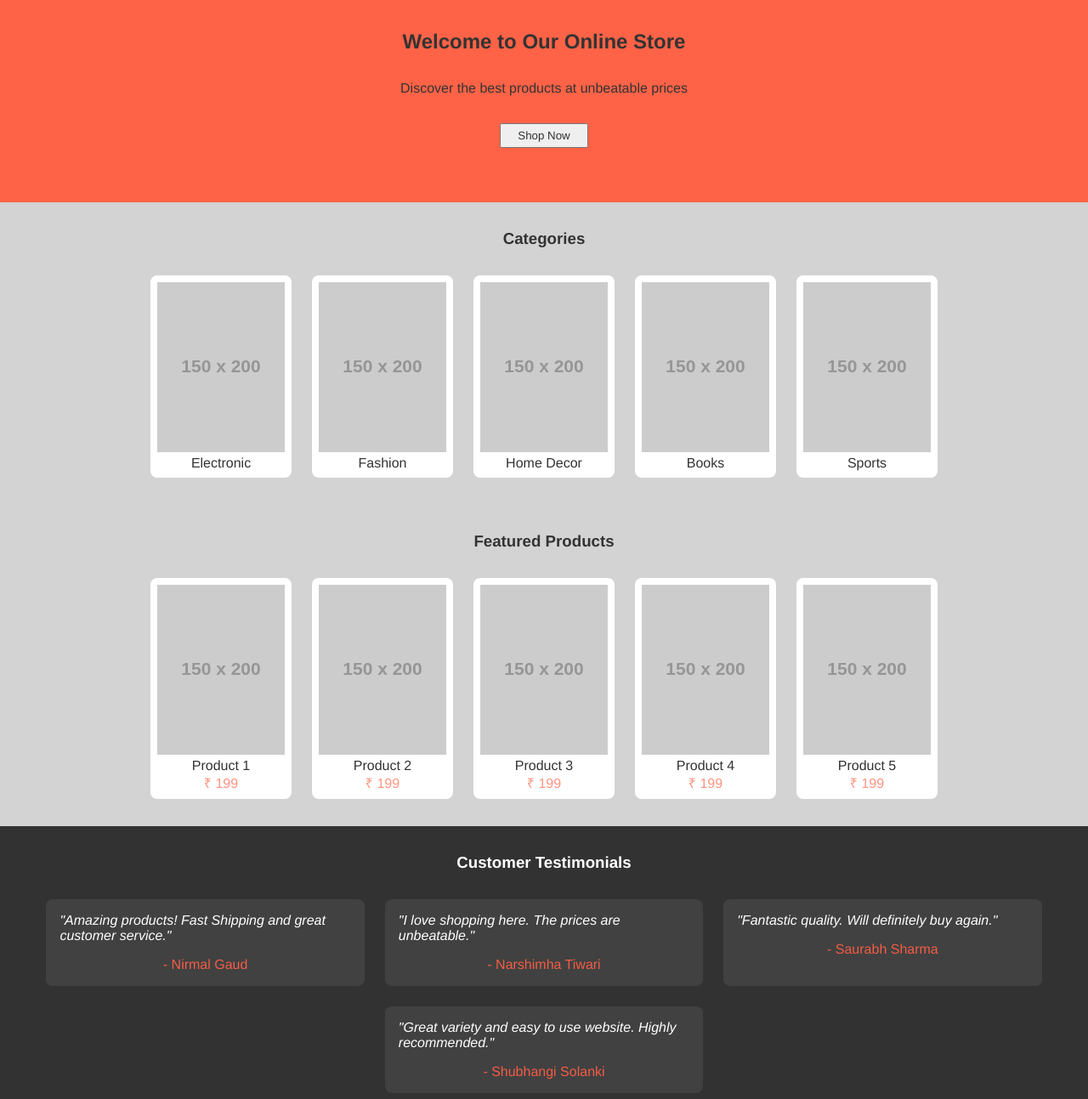
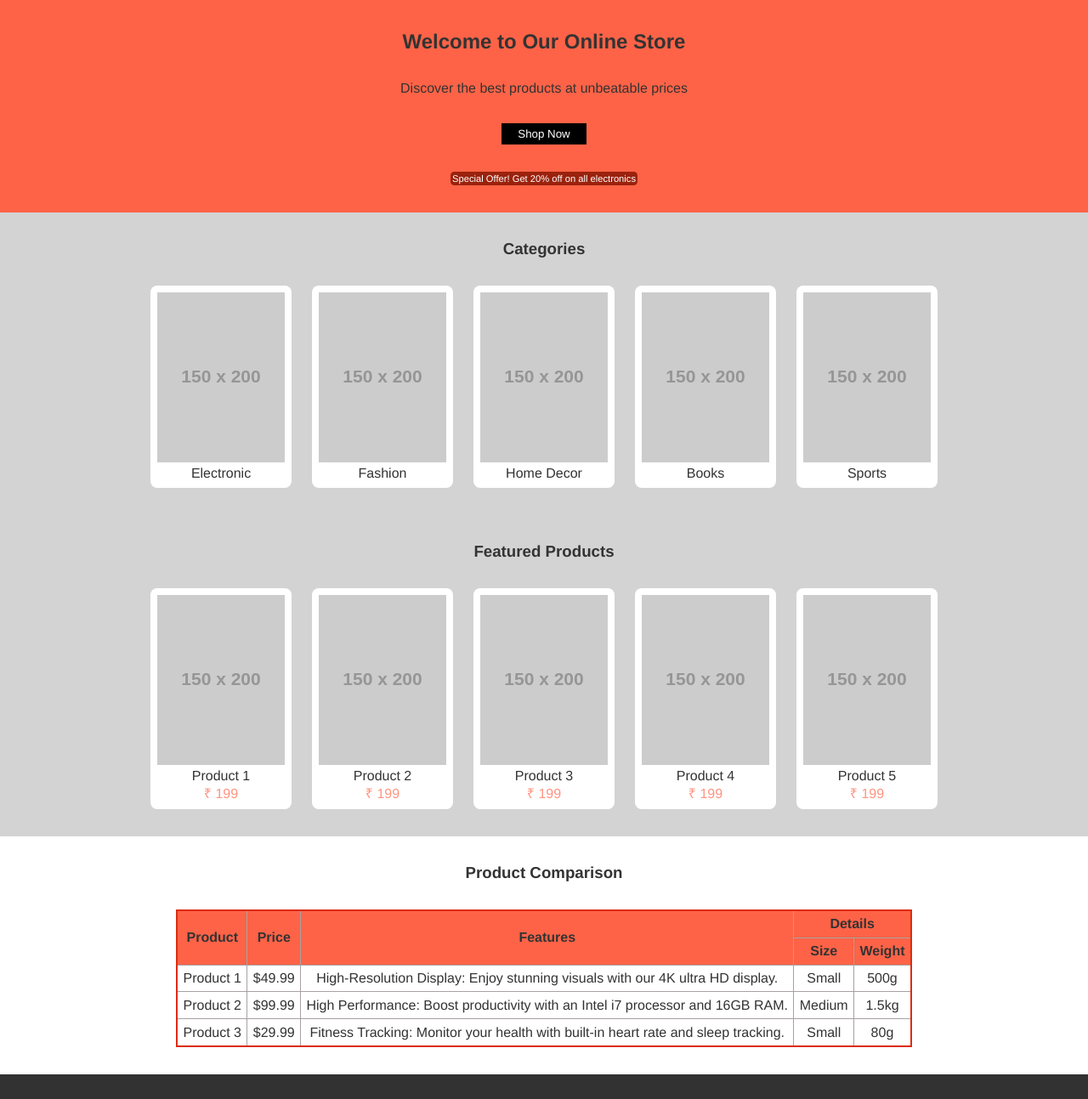
Before and after one commit to AkashBadonia/e-commerce-project, a plain HTML site: page index.html in a window 1280 px wide. Shown: the part 115-1408 px from the top of the page at 85% size. Drawn offline with Linux system fonts and the light colour scheme; placeholder pictures from the web are drawn by us.

Commit message:
added Product comparison section and updated styling.

```diff
--- a/index.html
+++ b/index.html
@@ -12,11 +12,7 @@
       <!-- navbar  -->
       <nav id="landPageNavbar" class="displayFlex">
         <div class="logo">
-          <img
-            src="https://via.placeholder.com/150x50?text=ShopLogo%22%3E"
-            alt=""
-            id="logoImg"
-          />
+          <img src="https://via.placeholder.com/150x50?text=ShopLogo%22%3E" alt="" id="logoImg" />
         </div>
         <div class="navLinks">
           <ul id="navLinksUl" class="horizontalList">
@@ -33,26 +29,20 @@
               <a href="">Contact</a>
             </li>
             <li class="navLiItems">
-              <a href="./login.html">Login</a>
+              <a href="./login.html" target="_blank">Login</a>
             </li>
           </ul>
         </div>
       </nav>
     </header>
     <main id="landPageMainSec">
-      <section
-        id="heroSec"
-        class="displayFlex flexColumn alignJustifyCenter paddingLeftRight"
-      >
+      <section id="heroSec" class="displayFlex flexColumn alignJustifyCenter paddingLeftRight">
         <div class="container displayFlex flexColumn alignJustifyCenter">
-          <h2 id="heroSecHead" class="mainHeading heroSecChild">
-            Welcome to Our Online Store
-          </h2>
-          <p id="heroSecPara" class="heroSecChild">
-            Discover the best products at unbeatable prices
-          </p>
+          <h2 id="heroSecHead" class="mainHeading heroSecChild">Welcome to Our Online Store</h2>
+          <p id="heroSecPara" class="heroSecChild">Discover the best products at unbeatable prices</p>
           <button class="btn heroSecChild" id="heroSecBtn">Shop Now</button>
         </div>
+        <div id="specialOffer">Special Offer! Get 20% off on all electronics</div>
       </section>
       <section id="categorySec">
         <div class="container displayFlex flexColumn alignJustifyCenter">
@@ -60,52 +50,31 @@
             <h3 class="sectionHead">Categories</h3>
           </div>
           <div class="cardContainer displayFlex">
-            <div
-              id="electronicCategory"
-              class="indivisulCard displayFlex flexColumn"
-            >
+            <div id="electronicCategory" class="indivisulCard displayFlex flexColumn">
               <div class="imgCont">
-                <img
-                  src="https://placehold.co/150x200?text=Electronic"
-                  alt=""
-                />
+                <img src="https://placehold.co/150x200?text=Electronic" alt="" />
               </div>
               <div class="nameCont textAlignCenter">Electronic</div>
             </div>
-            <div
-              id="fashionCategory"
-              class="indivisulCard displayFlex flexColumn"
-            >
+            <div id="fashionCategory" class="indivisulCard displayFlex flexColumn">
               <div class="imgCont">
                 <img src="https://placehold.co/150x200?text=Fashion" alt="" />
               </div>
               <div class="nameCont textAlignCenter">Fashion</div>
             </div>
-            <div
-              id="homeDecorCategory"
-              class="indivisulCard displayFlex flexColumn"
-            >
+            <div id="homeDecorCategory" class="indivisulCard displayFlex flexColumn">
               <div class="imgCont">
-                <img
-                  src="https://placehold.co/150x200?text=Home+Decor"
-                  alt=""
-                />
+                <img src="https://placehold.co/150x200?text=Home+Decor" alt="" />
               </div>
               <div class="nameCont textAlignCenter">Home Decor</div>
             </div>
-            <div
-              id="booksCategory"
-              class="indivisulCard displayFlex flexColumn"
-            >
+            <div id="booksCategory" class="indivisulCard displayFlex flexColumn">
               <div class="imgCont">
                 <img src="https://placehold.co/150x200?text=Books" alt="" />
               </div>
               <div class="nameCont textAlignCenter">Books</div>
             </div>
-            <div
-              id="sportsCategory"
-              class="indivisulCard displayFlex flexColumn"
-            >
+            <div id="sportsCategory" class="indivisulCard displayFlex flexColumn">
               <div class="imgCont">
                 <img src="https://placehold.co/150x200?text=Sports" alt="" />
               </div>
@@ -158,39 +127,73 @@
           </div>
         </div>
       </section>
+      <section id="proComparisonSec">
+        <div class="container displayFlex flexColumn alignJustifyCenter">
+          <div class="sectionHeadCont">
+            <h3 id="proCompHead" class="sectionHead">Product Comparison</h3>
+          </div>
+          <div id="comparisonTable">
+            <table>
+              <thead>
+                <tr>
+                  <th rowspan="2">Product</th>
+                  <th rowspan="2">Price</th>
+                  <th rowspan="2">Features</th>
+                  <th colspan="2">Details</th>
+                </tr>
+                <tr>
+                  <th>Size</th>
+                  <th>Weight</th>
+                </tr>
+              </thead>
+              <tbody>
+                <tr>
+                  <td>Product 1</td>
+                  <td> $49.99</td>
+                  <td> High-Resolution Display: Enjoy stunning visuals with our 4K ultra HD display. </td>
+                  <td>Small</td>
+                  <td>500g</td>
+                </tr>
+                <tr>
+                  <td>Product 2</td>
+                  <td> $99.99</td>
+                  <td> High Performance: Boost productivity with an Intel i7 processor and 16GB RAM. </td>
+                  <td>Medium</td>
+                  <td>1.5kg</td>
+                </tr>
+                <tr>
+                  <td>Product 3</td>
+                  <td> $29.99</td>
+                  <td> Fitness Tracking: Monitor your health with built-in heart rate and sleep tracking. </td>
+                  <td>Small</td>
+                  <td>80g</td>
+                </tr>
+              </tbody>
+            </table>
+          </div>
+        </div>
+      </section>
       <section id="testimonySec">
         <div class="container displayFlex flexColumn alignJustifyCenter">
           <div class="sectionHeadCont">
-            <h3 id="custTestimonyHead" class="sectionHead">
-              Customer Testimonials
-            </h3>
+            <h3 id="custTestimonyHead" class="sectionHead">Customer Testimonials</h3>
           </div>
           <div class="cardContainer displayFlex">
             <div id="customer1" class="customerCard displayFlex flexColumn">
-              <div class="customerComment">
-                "Amazing products! Fast Shipping and great customer service."
-              </div>
+              <div class="customerComment">"Amazing products! Fast Shipping and great customer service."</div>
               <div class="customerName textAlignCenter">- Nirmal Gaud</div>
             </div>
             <div id="customer2" class="customerCard displayFlex flexColumn">
-              <div class="customerComment">
-                "I love shopping here. The prices are unbeatable."
-              </div>
+              <div class="customerComment">"I love shopping here. The prices are unbeatable."</div>
               <div class="customerName textAlignCenter">- Narshimha Tiwari</div>
             </div>
             <div id="customer3" class="customerCard displayFlex flexColumn">
-              <div class="customerComment">
-                "Fantastic quality. Will definitely buy again."
-              </div>
+              <div class="customerComment">"Fantastic quality. Will definitely buy again."</div>
               <div class="customerName textAlignCenter">- Saurabh Sharma</div>
             </div>
             <div id="customer4" class="customerCard displayFlex flexColumn">
-              <div class="customerComment">
-                "Great variety and easy to use website. Highly recommended."
-              </div>
-              <div class="customerName textAlignCenter">
-                - Shubhangi Solanki
-              </div>
+              <div class="customerComment">"Great variety and easy to use website. Highly recommended."</div>
+              <div class="customerName textAlignCenter">- Shubhangi Solanki</div>
             </div>
           </div>
         </div>
--- a/style.css
+++ b/style.css
@@ -5,7 +5,6 @@
   font-family: "Helvetica Neue", Arial, sans-serif;
   color: #333;
 }
-
 .displayFlex {
   display: flex;
 }
@@ -47,6 +46,10 @@
 .navLiItems a {
   text-decoration: none;
   color: white;
+  transition: all ease 0.2s;
+}
+.navLiItems a:hover {
+  color: tomato;
 }
 
 /* hero section  */
@@ -56,7 +59,23 @@
 }
 
 #heroSecBtn {
+  background-color: black;
   padding: 0.3rem 1.2rem;
+  color: white;
+  border: none;
+  transition: all ease 0.2s;
+}
+#heroSecBtn:hover {
+  color: white;
+  background-color: rgb(239, 48, 15);
+}
+
+#specialOffer {
+  background-color: rgb(154, 34, 13);
+  padding: 0.2em;
+  color: white;
+  border-radius: 0.4em;
+  font-size: 0.7em;
 }
 
 /* category section  */
@@ -79,6 +98,20 @@
   color: #ff9481;
 }
 
+/* Product comparison section  */
+table {
+  border: 2px solid rgb(220, 44, 13);
+  border-collapse: collapse;
+}
+td,
+th {
+  border: 1.5px solid rgb(168, 161, 161);
+  padding: 0.4em;
+  text-align: center;
+}
+thead {
+  background-color: tomato;
+}
 /* customer testimonial section  */
 #testimonySec {
   background-color: #323232;
@@ -159,3 +192,7 @@
 .altLoginOption {
   padding: 1rem;
 }
+
+@media screen  {
+
+}
```
